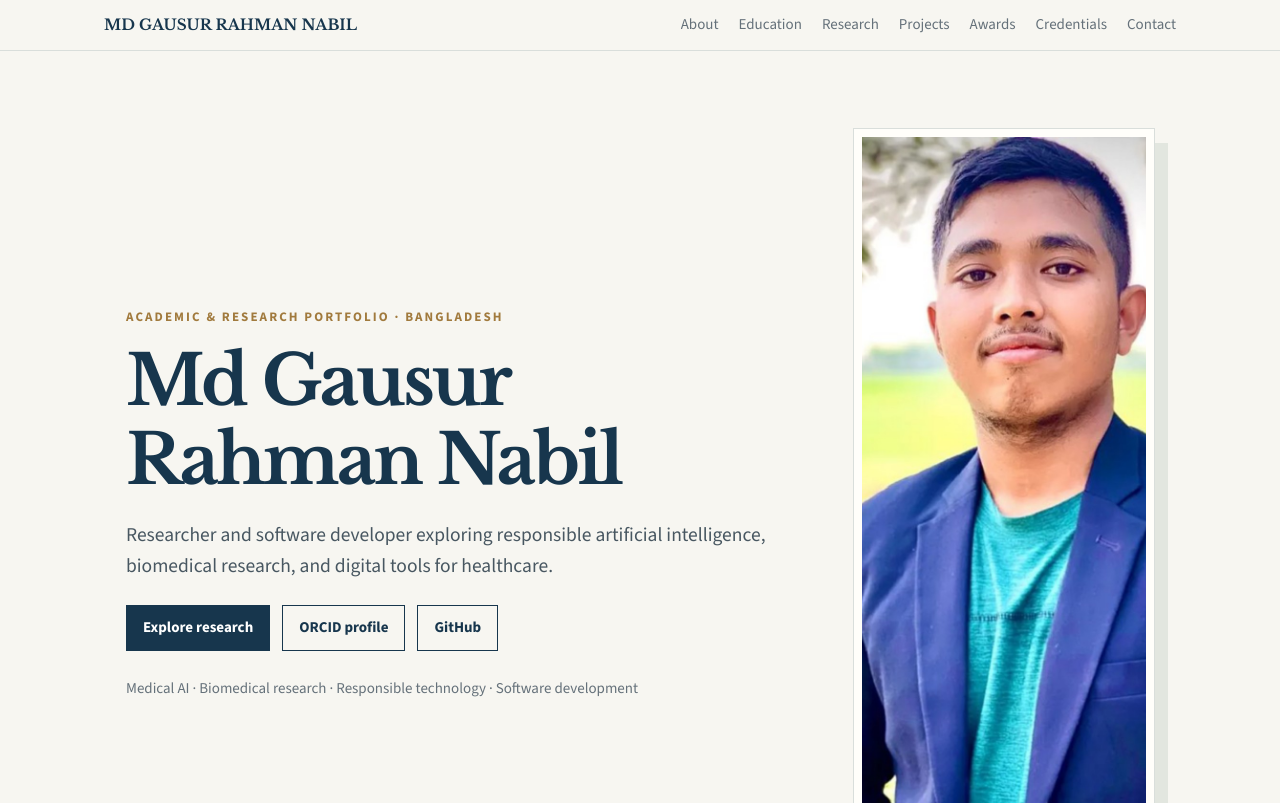
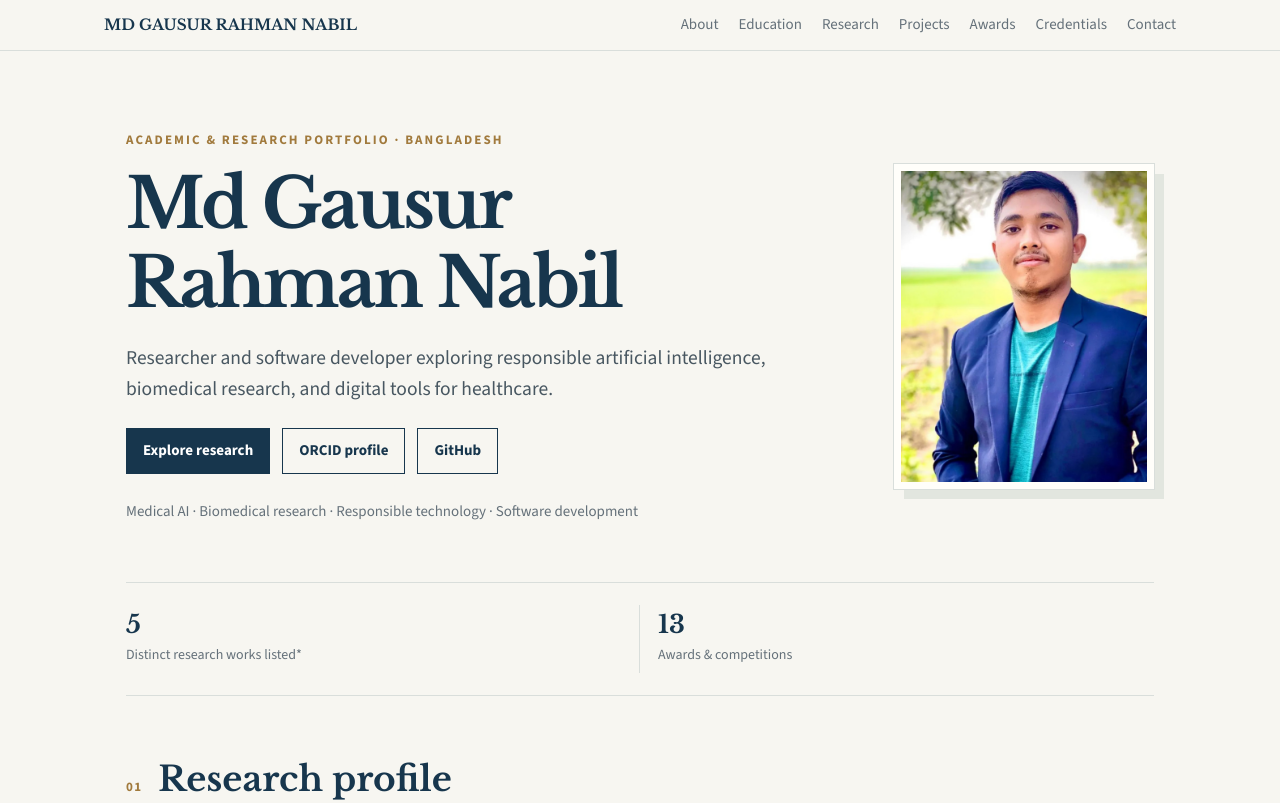
Before and after one commit to nabilgr847/nabilgr847.github.io, a plain HTML site: page index.html in a window 1280 px wide. Shown: the top 803 px of the page. Drawn offline with nearby package versions, Linux system fonts and the light colour scheme.

```diff
--- a/index.html
+++ b/index.html
@@ -34,7 +34,7 @@ main{max-width:1080px;margin:auto;padding:0 26px 64px}
 h1,h2,h3{color:var(--navy)}h1{font:700 clamp(2.4rem,5.4vw,4.35rem)/1.15 var(--serif);letter-spacing:-.04em;margin:14px 0 18px}
 .lead{font-size:1.22rem;line-height:1.6;color:#485761;max-width:650px;margin:0 0 24px}
 .hero-links{display:flex;gap:12px;flex-wrap:wrap}.btn{display:inline-block;border:1px solid var(--navy);padding:9px 16px;text-decoration:none;color:var(--navy);font-weight:700;font-size:15px}.btn.primary{background:var(--navy);color:white}.btn:hover{background:var(--gold);border-color:var(--gold);color:white}
-.portrait{width:100%;max-width:300px;justify-self:end}.portrait img{width:100%;display:block;aspect-ratio:4/5;object-fit:cover;object-position:center 18%;border:8px solid var(--white);outline:1px solid var(--line);box-shadow:14px 14px 0 #e2e6df}
+.portrait{width:100%;max-width:260px;justify-self:end}.portrait img{width:100%;height:325px;display:block;object-fit:cover;object-position:center 18%;border:7px solid var(--white);outline:1px solid var(--line);box-shadow:10px 10px 0 #e2e6df}
 .identity{margin-top:25px;color:var(--muted);font-size:15px}
 .metrics{display:grid;grid-template-columns:repeat(2,1fr);gap:0;border-bottom:1px solid var(--line);padding:22px 0}
 .metric{padding:4px 18px;border-right:1px solid var(--line)}.metric:first-child{padding-left:0}.metric:last-child{border:0}
@@ -56,7 +56,7 @@ h2{font:700 clamp(1.55rem,3vw,2.15rem) var(--serif);margin:0}.section-no{font:70
 .certs{display:grid;grid-template-columns:1fr 1fr;gap:10px}.cert{background:var(--white);border:1px solid var(--line);padding:13px 16px}.cert strong{display:block;font-size:15px;color:var(--navy)}.cert span{font-size:14px;color:var(--muted)}.cert[hidden]{display:none}
 .contact{background:var(--navy);color:#f8f7f1;padding:28px 30px;margin-top:24px}.contact h3{color:white;font:700 22px var(--serif);margin:0 0 8px}.contact p{margin:0 0 14px;color:#e0e7e8}.contact a{color:#f0d49f}
 footer{border-top:1px solid var(--line);margin-top:64px;padding-top:20px;display:flex;justify-content:space-between;gap:20px;color:var(--muted);font-size:14px}
-@media(max-width:760px){.nav{align-items:flex-start;flex-direction:column;gap:8px}nav{width:100%;gap:16px}.hero{grid-template-columns:1fr;gap:30px;padding:48px 0}.portrait{justify-self:start;max-width:230px}.metrics{grid-template-columns:1fr 1fr;row-gap:16px}.metric:nth-child(2){border:0}.two-col{grid-template-columns:1fr;gap:18px}.entry{grid-template-columns:1fr;gap:4px}.cards,.awards,.certs{grid-template-columns:1fr}main{padding-inline:19px}}
+@media(max-width:1024px){html,body{max-width:100%;overflow-x:hidden}.nav{align-items:flex-start;flex-direction:column;gap:8px;padding:10px 16px}.brand{white-space:normal}nav{width:100%;gap:14px;overflow-x:auto;padding-bottom:4px}.hero{grid-template-columns:1fr;gap:24px;padding:38px 0}.portrait{justify-self:center;max-width:190px}.portrait img{height:238px}.metrics{grid-template-columns:1fr 1fr;row-gap:12px}.metric{padding:4px 12px}.metric:nth-child(2){border:0}.two-col{grid-template-columns:1fr;gap:18px}.entry{grid-template-columns:1fr;gap:4px}.cards,.awards,.certs{grid-template-columns:1fr}main{padding-inline:18px}section{padding-top:42px}footer{flex-direction:column}}
 @media(prefers-reduced-motion:reduce){html{scroll-behavior:auto}}
 </style>
 </head>
```
